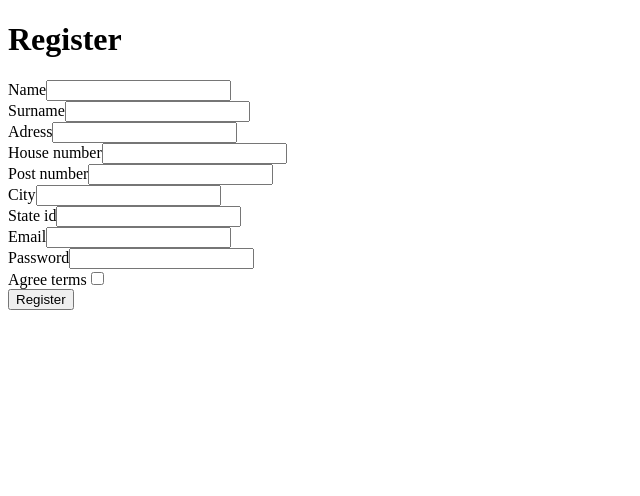
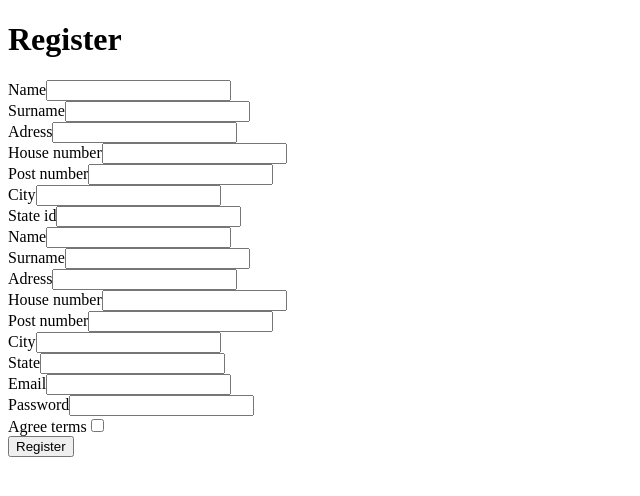
Before and after one commit to marija-mikic/mentor, a Symfony app: template templates/registration/register.html.twig in a window 1280 px wide. Shown: the top 496 px of the page, without its empty margins (0-640 px from the left). Run offline with Twig, Linux system fonts and the light colour scheme; the template is opened without the code that fills it, so the values that code supplies are empty; form fields are guessed from the names that the template uses; some libraries are stand-ins or nearby versions.

Commit message:
add form for registration

```diff
--- a/templates/registration/register.html.twig
+++ b/templates/registration/register.html.twig
@@ -17,6 +17,13 @@
         {{ form_row(registrationForm.post_number) }}
         {{ form_row(registrationForm.city) }}
         {{ form_row(registrationForm.state_id) }}
+        {{ form_row(registrationForm.name) }}
+        {{ form_row(registrationForm.surname) }}
+        {{ form_row(registrationForm.adress) }}
+        {{ form_row(registrationForm.house_number) }}
+        {{ form_row(registrationForm.post_number) }}
+        {{ form_row(registrationForm.city) }}
+        {{ form_row(registrationForm.state) }}
         {{ form_row(registrationForm.email) }}
         {{ form_row(registrationForm.plainPassword, {
             label: 'Password'
```
